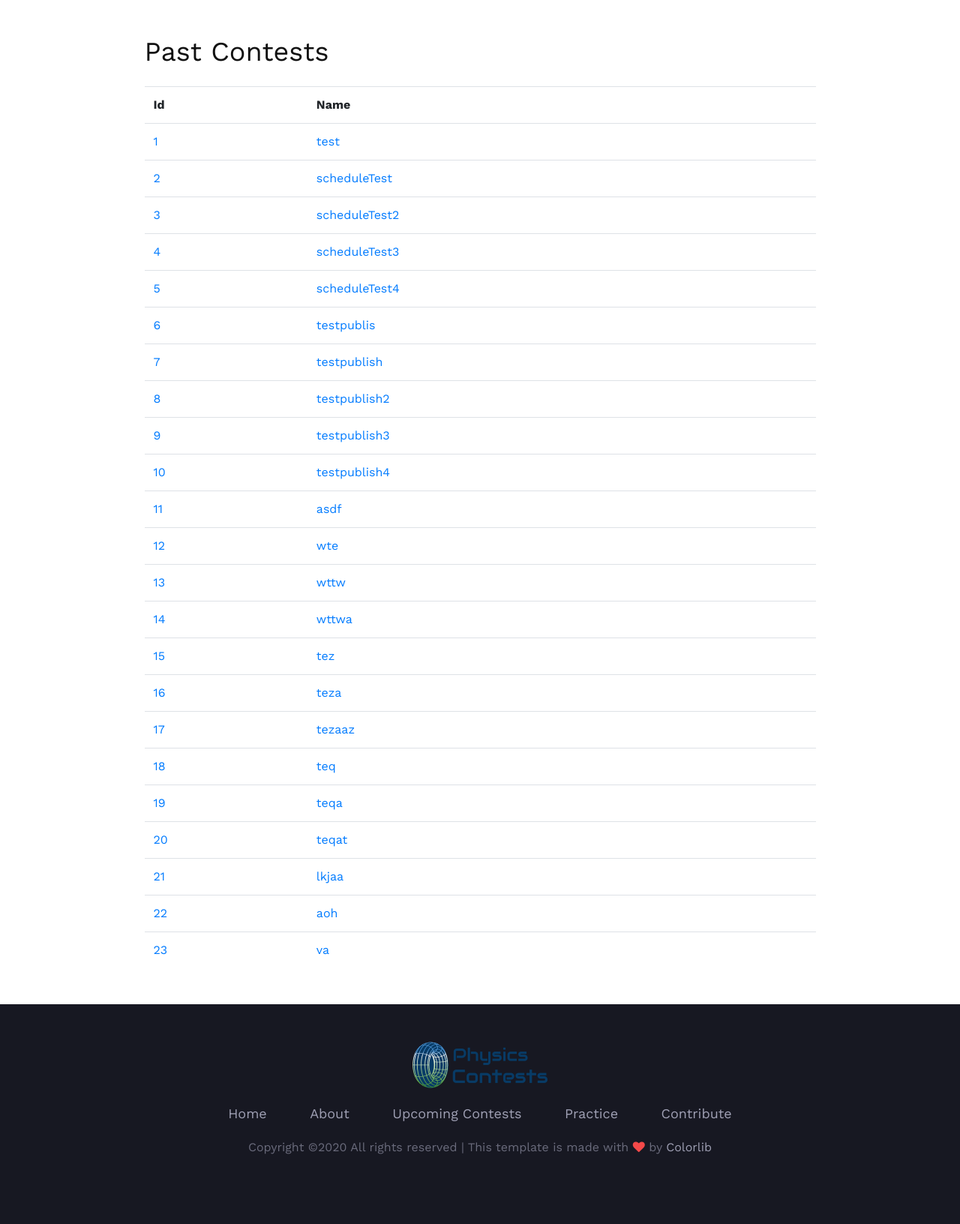
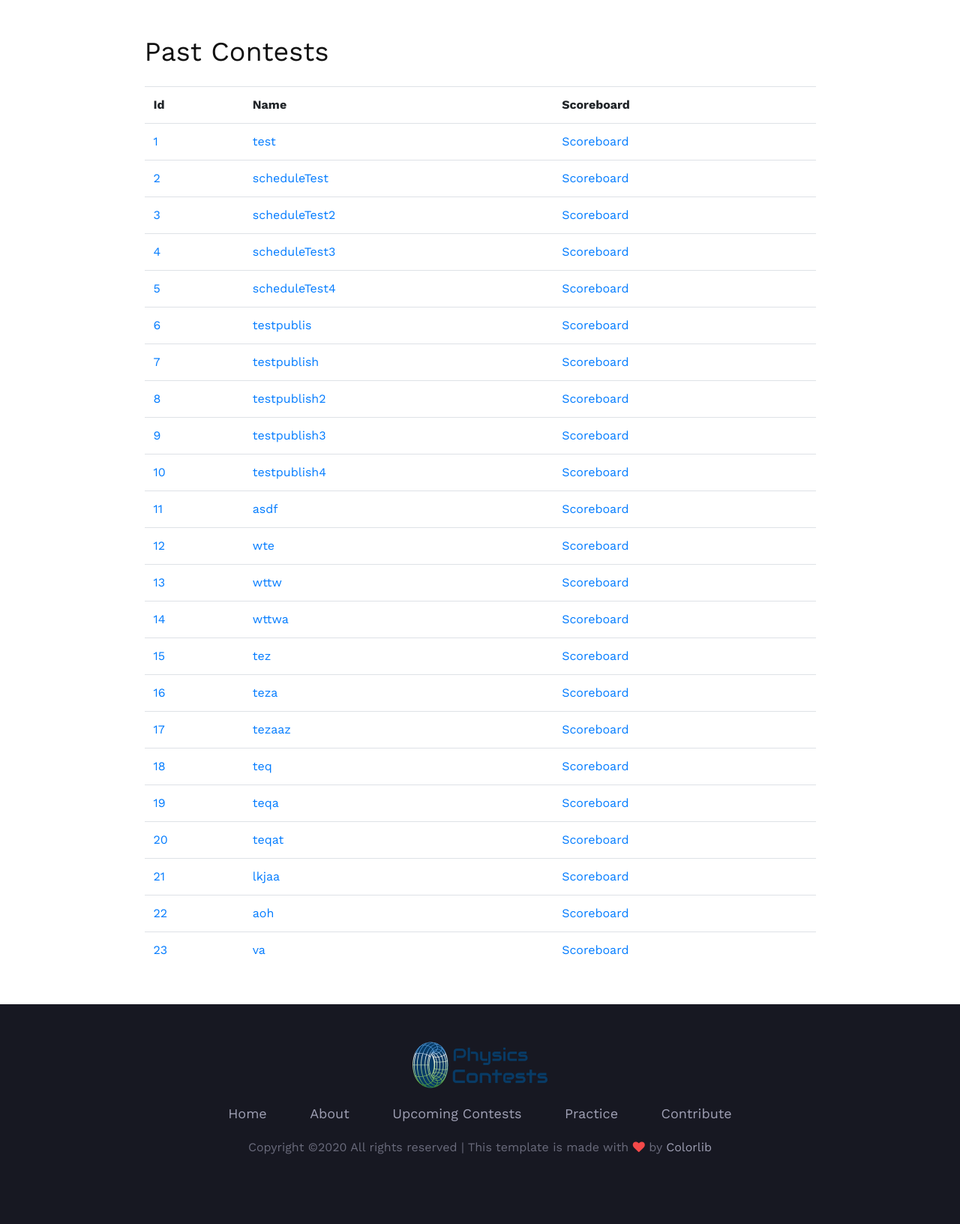
Before and after one commit to SimonSkade/phisicscontests, a Flask app: page /past_contests in a window 1280 px wide. Shown: the part 108-1740 px from the top of the page at 75% size. Run offline with Flask 2, Linux system fonts and the light colour scheme; data comes from the database, SQL or seed files in the repository; both versions use the stored data as it was after the commit; some libraries are stand-ins or nearby versions.

Commit message:
scoreboard now working

```diff
--- a/physicscontests/routes.py
+++ b/physicscontests/routes.py
@@ -197,9 +197,9 @@ def contest_scoreboard(contestID):
 		participants = User.query.filter(User.participated_in.any(Contest.id == contest.id)).all()
 		for participant in participants:
 			contest_tasks_solved = []
-			solved = Solved_by.query.filter_by(user=participant).all()
-			for i in range(solved):
-				task = solved[i].task
+			solves = Solved_by.query.filter_by(solved_by_users=participant).all()
+			for i in range(len(solves)):
+				task = solves[i].solved
 				if task.id in task_ids:
 					contest_tasks_solved.append(task)
 			score = 0
@@ -209,13 +209,13 @@ def contest_scoreboard(contestID):
 				#correct_answer = solved_by.query.filter_by(user_id=participant.id, task_id=task.id).first()
 				#latest_answer = max(latest_answer, correct_answer.timestamp - contest.start)
 			scores.append((score, participant.username))
-		sort(scores, reverse=True)
+		scores.sort(reverse=True)
 		rank = 1
 		scoreboard = []
 		for i, score_user in enumerate(scores):
 			real_rank = rank
 			if i != 0 and score_user[0] == scores[i-1][0]:
-				real_rank = ranks[i-1]
+				real_rank = scoreboard[i-1][0]
 			scoreboard.append((real_rank, score_user[1], score_user[0]))
 			rank += 1
 		return render_template("scoreboard.html", contest=contest, scoreboard=scoreboard)
--- a/physicscontests/templates/exercises.html
+++ b/physicscontests/templates/exercises.html
@@ -3,6 +3,7 @@
 {% block body %}
 <div class="container mt-5 mb-5">
 	<div class="col-lg-10 center-form">
+		<h2>Exercises/Problems</h2>
 		<table class="table">
 			<tr>
 				<th scope="col">Id</th>
--- a/physicscontests/templates/past_contests.html
+++ b/physicscontests/templates/past_contests.html
@@ -8,11 +8,13 @@
 			<tr>
 				<th scope="col">Id</th>
 				<th scope="col">Name</th>
+				<th scope="col">Scoreboard</th>
 			</tr>
 			{% for contest in contests %}
 				<tr>
 					<td><a href="/contests/{{ contest.id }}">{{ contest.id }}</a></td>
 					<td><a href="/contests/{{ contest.id }}">{{ contest.name }}</a></td>
+					<td><a href="{{ url_for('contest_scoreboard', contestID=contest.id) }}">Scoreboard</a></td>
 				</tr>
 			{% endfor %}
 		</table>
```
Also changed, not shown: physicscontests/site.db.
